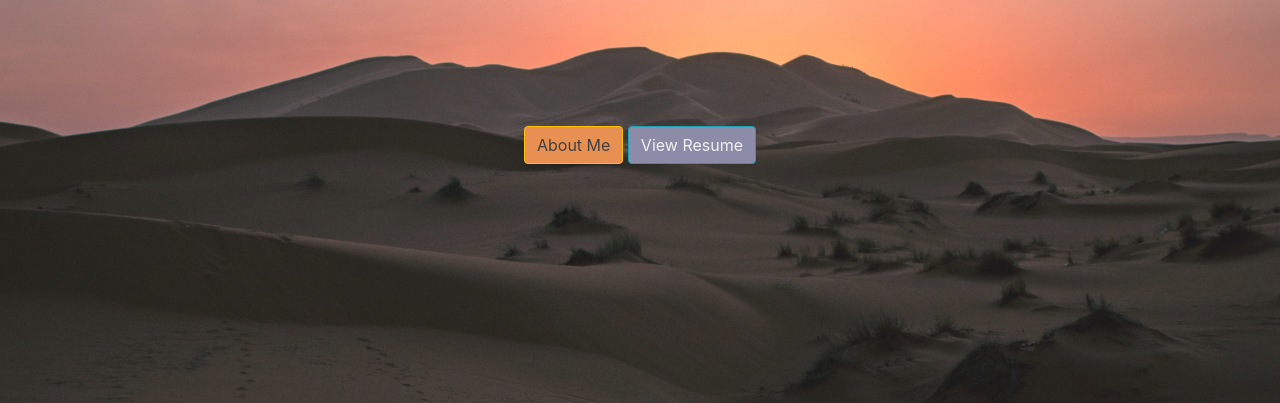
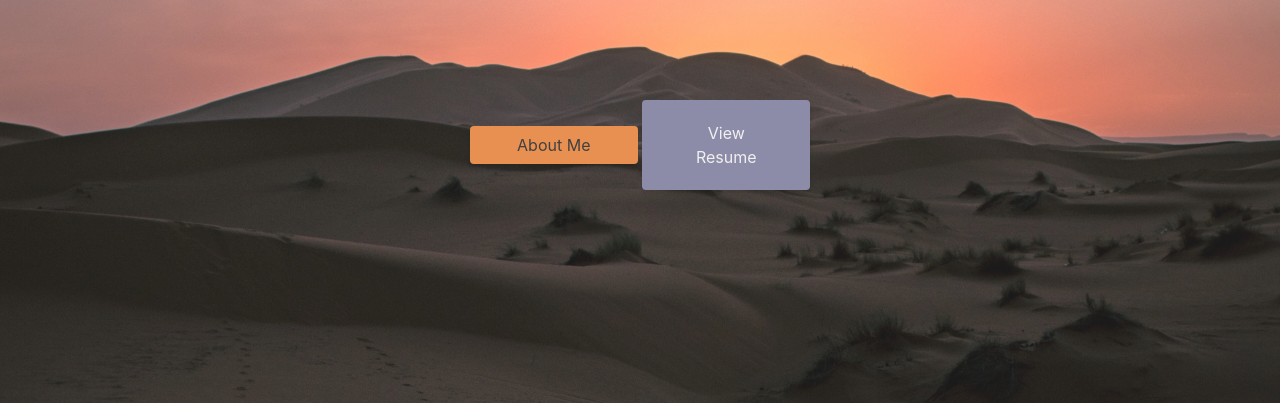
Before and after one commit to asooge/asooge.github.io, a website with bundled scripts: page index.html in a window 1280 px wide. Shown: the part 397-800 px from the top of the page. Built offline with nearby package versions, Linux system fonts and the light colour scheme; files whose address does not match are found by name.

Commit message:
Contact background
updated contact section background to a linear gradient

```diff
--- a/index.html
+++ b/index.html
@@ -61,8 +61,10 @@
         <em>Software Developer</em>
       </h3>
       <div style="padding-top: 5rem">
-        <a class="btn btn-warning btn-xl js-scroll-trigger" style="background-color: #e89051; color: #404040" href="#about">About Me</a>
-        <a class="btn btn-info btn-xl js-scroll-trigger" style="background-color: #8d8ca8; color: #f0f0f0" href="/img/resume.pdf" target="_blank">View Resume</a>
+        <a class="btn btn-xl js-scroll-trigger" style="background-color: #e89051; color: #404040; width: 10.5rem" href="#about">About Me</a>
+        <a class="btn btn-xl js-scroll-trigger" style="background-color: #8d8ca8; color: #f0f0f0; width: 10.5rem; padding: 1.25rem 2rem" href="/img/resume.pdf" target="_blank">View Resume</a>
+        <br>
+        <!-- <a class="btn btn-xl js-scroll-trigger" style="background-color: #e89051; color: #404040; width: 21rem; margin-top: .5rem" href="#about">About Me</a> -->
       </div>
     </div>
     <div class="overlay"></div>
@@ -288,7 +290,7 @@
   </section>
 
   <!-- Contact -->
-  <section class="content-section bg-primary text-white text-center" id="contact">
+  <section class="content-section text-white text-center" id="contact" style="background: linear-gradient(#f29513, #506dc7);">
     <div class="container">
       <div class="content-section-heading">
         <h3 class="text-secondary mb-0">Contact</h3>
```
